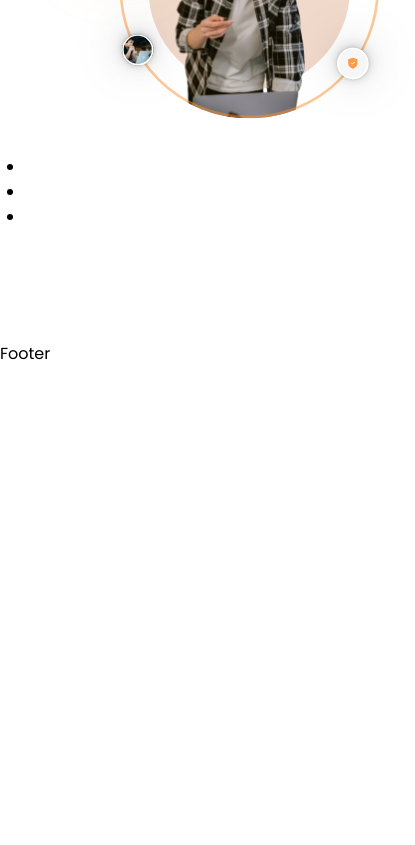
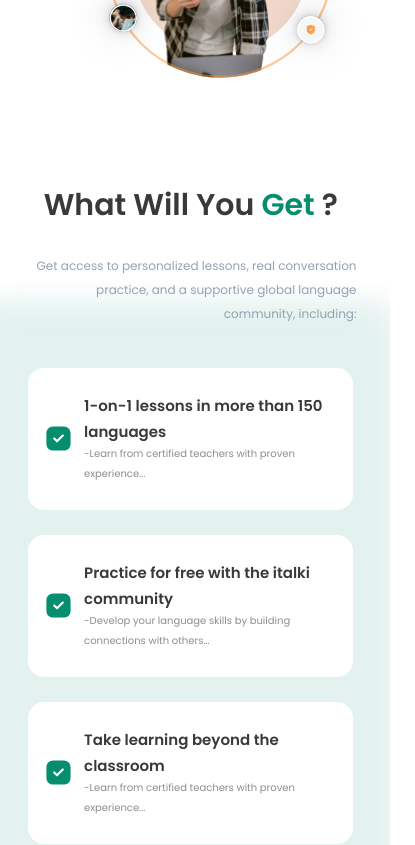
Before and after one commit to Zackhir/tutorify-project, a React (Vite) app: page / in a window 390 px wide. Shown: the part 2060-2905 px from the top of the page, 415 px wide, since content can reach past the window. Before the commit the page ends 2426 px from the top, so only its background shows below. Built offline with nearby package versions, Linux system fonts and the light colour scheme.

Commit message:
+home section4 (it was hell)

```diff
--- a/src/Components/Header.css
+++ b/src/Components/Header.css
@@ -139,10 +139,10 @@
     }
     .nav-menu{
         padding-top: 77px;
-        height: 100vh;
         position: fixed;
         right: -100%;
         top:0;
+        bottom: 0;
         gap: 0;
         flex-direction: column;
         background-color: #FFFFFF;
--- a/src/Components/Home.css
+++ b/src/Components/Home.css
@@ -98,7 +98,9 @@
     align-items: center;
     gap: 2vw;
 }
-
+.container2-right div div img:hover{
+    filter: brightness(50%);
+}
 .container2-right > div > div > a{
     display: flex;
     text-decoration: none;
@@ -164,6 +166,64 @@
      width: 50vw;
 }
 
+/*section4*/
+.section4{
+    margin-top: 8vh;
+    display: flex;
+}
+.container4{
+    width: 40vw;
+    margin-left: 5vw;
+}
+.container4 h3{
+    font-size: 36px;
+    font-weight: 600;
+    line-height: 160%;
+    letter-spacing: 3.5%;
+    color: #393939;
+}
+.green{
+    color: #058E6E;
+}
+.container4 p{
+    font-size: 18px;
+    line-height: 160%;
+    color: #6C6C6C;
+    z-index: 1000;
+}
+.container4 ul{
+    background-color: #e3f2ef;
+    box-shadow: -2vw 0 30px 35px #e3f2ef, 0 0 30px 35px #e3f2ef;
+}
+.container4 ul li{
+    margin-top: 3vh;
+    list-style-type: none;
+    display: flex;
+    justify-content: space-evenly;
+    align-items: center;
+    width: 497px;
+    height: 104px;
+    background-color: #FFFFFF;
+    border-radius: 16px;
+}
+.container4 ul li img{
+    width: 44px;
+    height: 44px;
+}
+.container4 ul li dl{
+    width: 80%;
+}
+.container4 ul li dl dt{
+    font-size: 16px;
+    font-weight: 600;
+    line-height: 170%;
+    color: #393939;
+}
+.container4 ul li dl dd{
+    font-size: 14px;
+    line-height: 160%;
+    color: #8D8D8D;
+}
 /*tablet styles*/
 @media (min-width:769px) and (max-width:1024px){
         .icon1{
@@ -269,6 +329,59 @@
         width: 40vw;
     }
     .icon2{
-        width: 100vw;
+        width: 100%;
+    }
+    /*section4*/
+    .section4{
+        flex-direction: column-reverse;
+        width: 85vw;
+    }
+    .icon3{
+        margin-top: 8vh;
+        width: 100%;
+    }
+    .container4{
+        margin: 0;
+        width: 100%;
+        box-sizing: border-box;
+    }
+    .container4 h3{
+        margin-top: 3vh;
+        text-align: center;
+        font-size: 30px;
+    }
+    .container4 p{
+        margin-top: 3vh;
+        text-align: end;
+        font-size: 12px;
+        line-height: 200%;
+        color: #90A3B4;
+    }
+    .container4 ul{
+        margin-top: 2vh;
+        width: 100%;
+        display: flex;
+        flex-direction: column;
+         align-items: center;
+        box-sizing: border-box;
+        box-shadow: 0;
+    }
+    .container4 ul li{
+        width: 325px;
+        height: auto;
+        padding: 3vh 1vw;/*dint work*/
+        box-sizing: border-box;
+    }
+    .container4 ul li img{
+        width: 29px;
+        height: 29px;
+    }
+    .container4 ul li dl dt{
+        font-size: 15px;
+        line-height: 170%;
+    }
+    .container4 ul li dl dd{
+        font-size: 10px;
+        line-height: 200%;
     }
 }
--- a/src/Components/Home.jsx
+++ b/src/Components/Home.jsx
@@ -11,6 +11,9 @@ import flag5 from '../assets/flag5.svg'
 import flag6 from '../assets/flag6.svg'
 import arrow from '../assets/arrow.svg'
 import icon2 from '../assets/icon2.svg'
+import icon3 from '../assets/icon3.svg'
+import checkbox from '../assets/checkbox.svg'
+
 
 
 function Home() {
@@ -73,31 +76,31 @@ function Home() {
       </section>
       <section className='section4'>
             <div>
-              <img src="" alt="" />
+              <img src={icon3} className='icon3' alt="icon3" />
             </div>
-            <div>
-              <h3></h3>
-              <p></p>
+            <div className='container4'>
+              <h3>What Will You  <span className='green'>Get</span> ?</h3>
+              <p>Get access to personalized lessons, real conversation practice, and a supportive global language community, including:</p>
               <ul>
                 <li>
-                  <img src="" alt="" />
+                  <img src={checkbox} alt="checkbox" />
                  <dl>
-                    <dt></dt>
-                  <dd></dd>
+                    <dt>1-on-1 lessons in more than 150 languages</dt>
+                  <dd>-Learn from certified teachers with proven experience... </dd>
                   </dl>
                 </li>
                 <li>
-                  <img src="" alt="" />
+                  <img src={checkbox} alt="checkbox" />
                    <dl>
-                    <dt></dt>
-                  <dd></dd>
+                    <dt>Practice for free with the italki community</dt>
+                  <dd>-Develop your language skills by building connections with others...</dd>
                   </dl>
                 </li>
                 <li>
-                  <img src="" alt="" />
+                  <img src={checkbox} alt="checkbox" />
                   <dl>
-                    <dt></dt>
-                  <dd></dd>
+                    <dt>Take learning beyond the classroom</dt>
+                  <dd>-Learn from certified teachers with proven experience...</dd>
                   </dl>
                 </li>
               </ul>
```
Also changed, not shown: src/assets/checkbox.svg (added), src/assets/icon3.svg (added).
